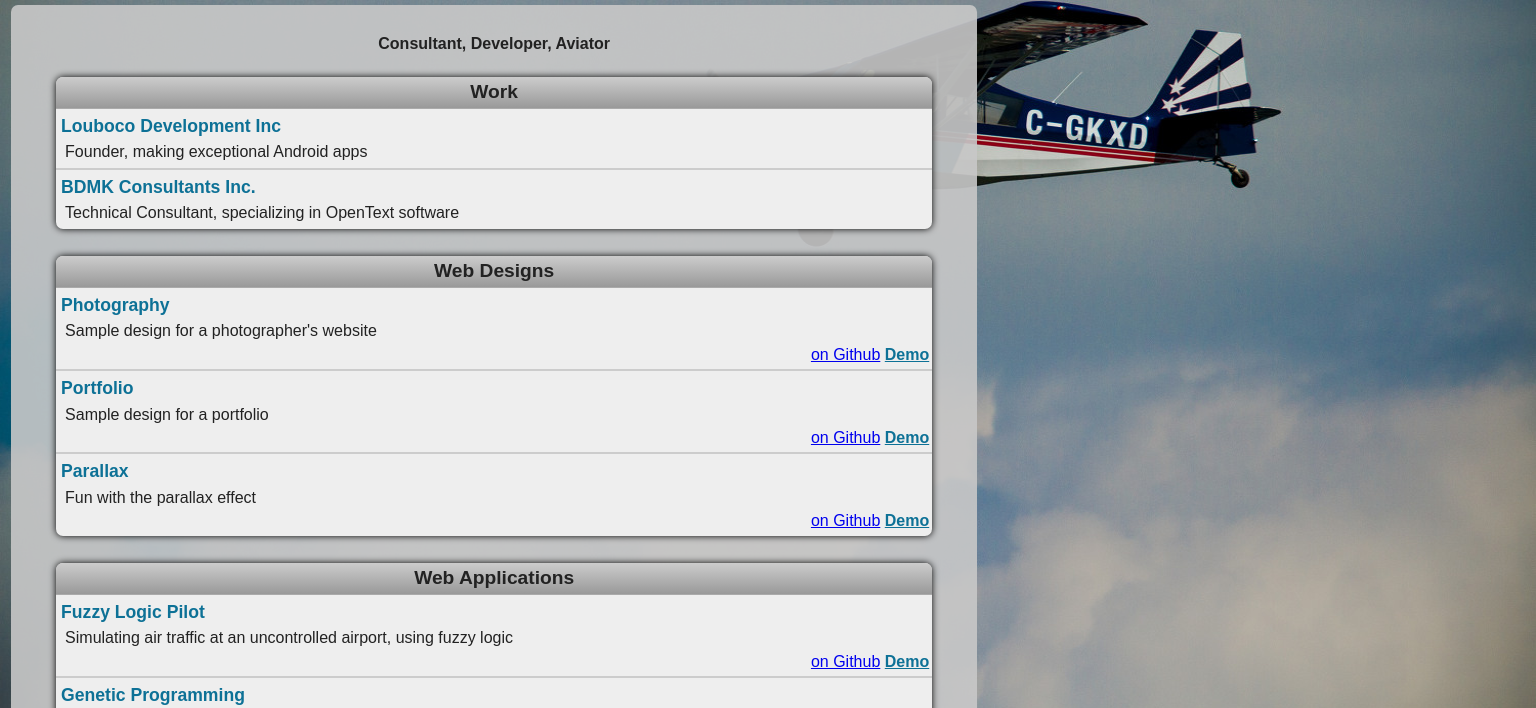
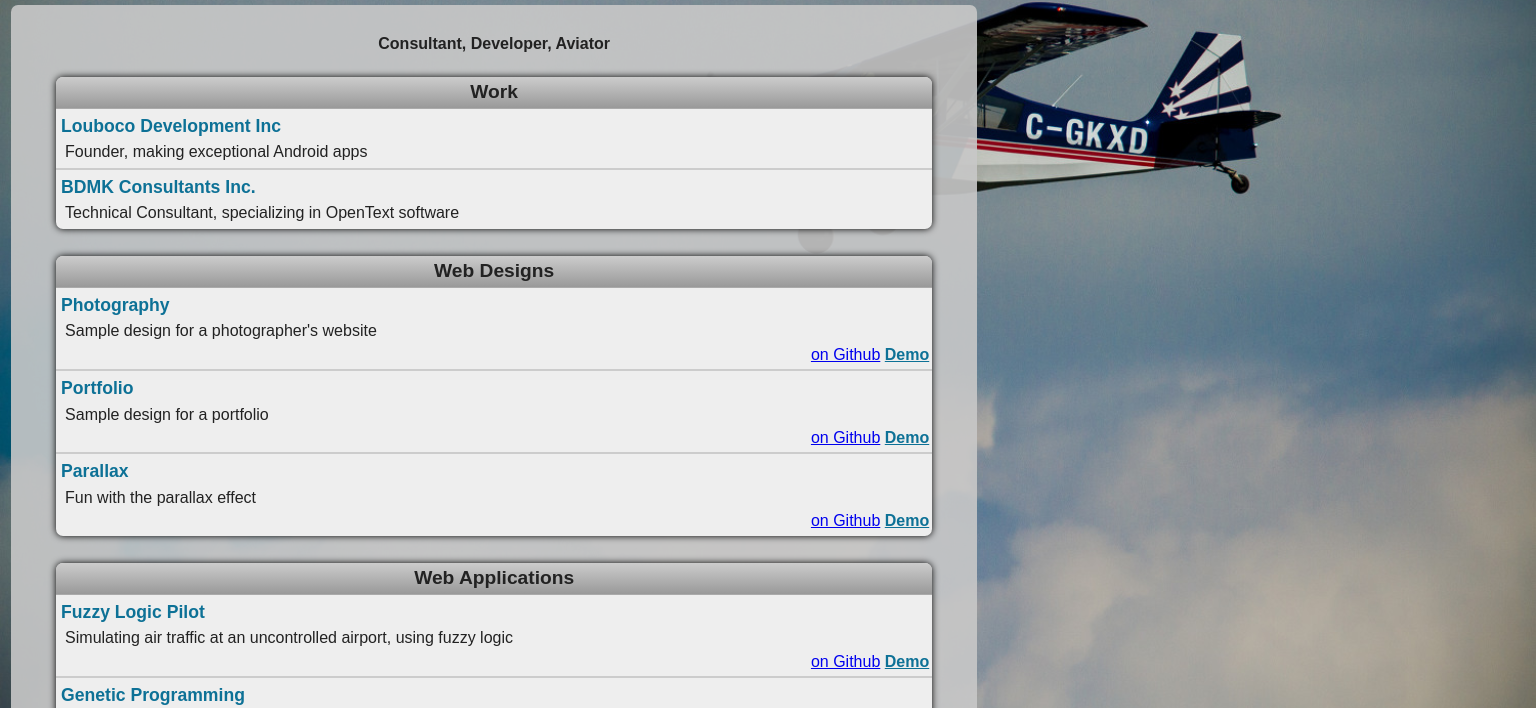
Before and after one commit to louisbourque/louisbourque.github.com, a plain HTML site: page index.html in a window 1536 px wide. Shown: the part 48-756 px from the top of the page. Drawn offline with nearby package versions, Linux system fonts and the light colour scheme.

Commit message:
fix background image

```diff
--- a/css/style.css
+++ b/css/style.css
@@ -342,6 +342,7 @@ a{
 
 body{
 	background:#016791 url('../img/bg.jpg') no-repeat fixed 20% 0%;
+	background-size:cover;
 }
 
 .content{
@@ -364,7 +365,7 @@ body{
 
 @media only screen and (min-width: 1500px) {
 	body{
-		background-size: 100%;
+		background-size: cover;
 	}
 }
 
```
